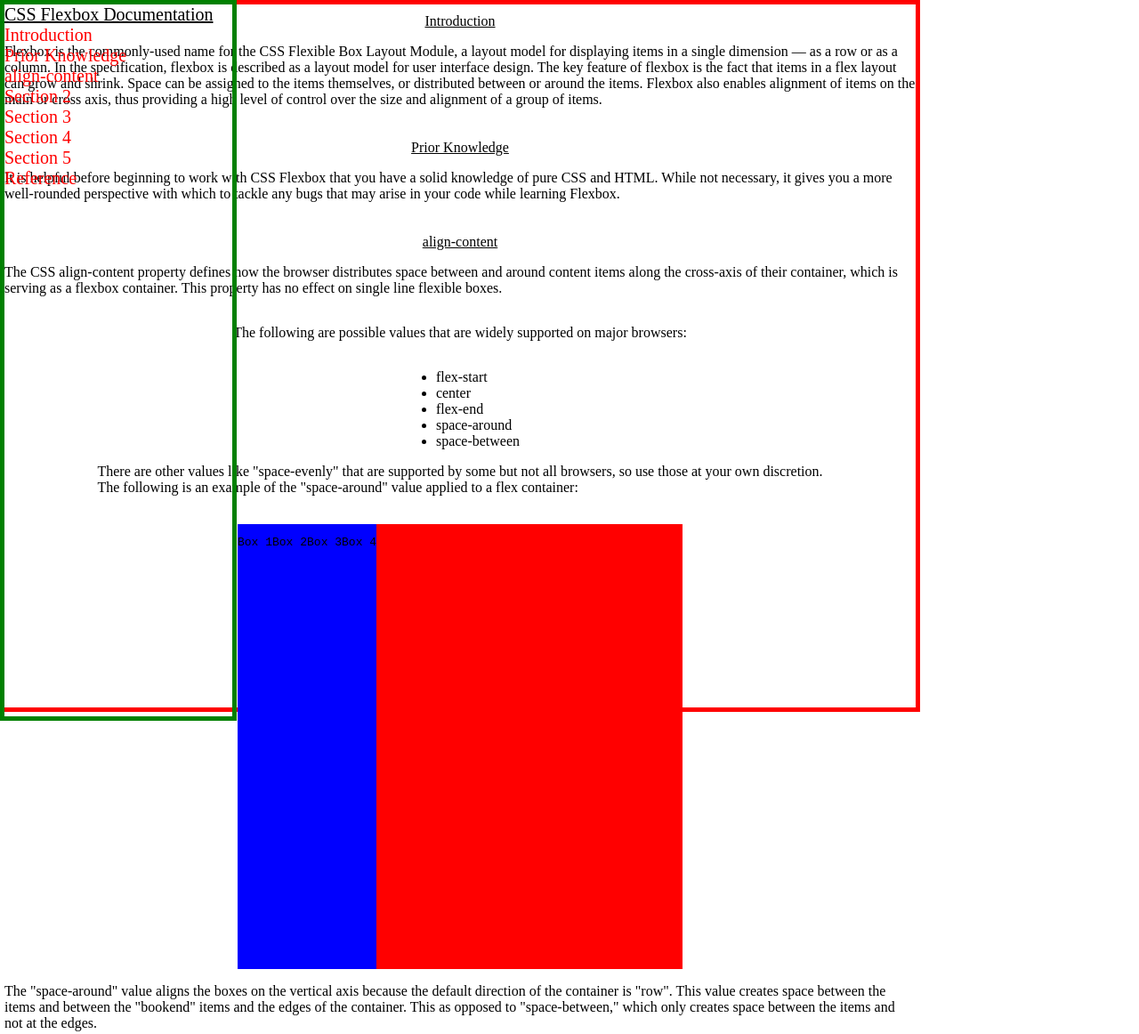
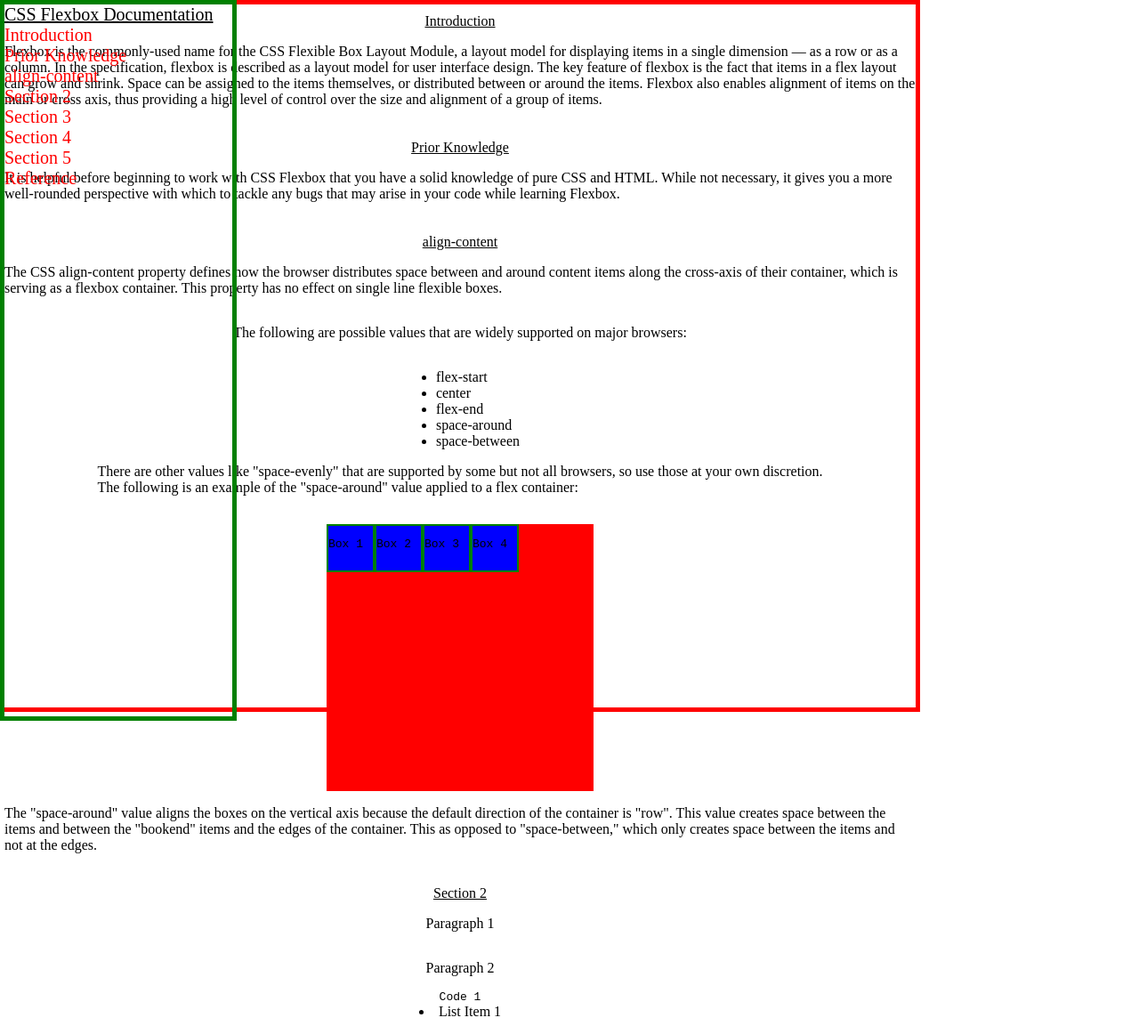
Before and after one commit to steven-the-qa/documentation, a plain HTML site: page index.html in a window 1280 px wide. Shown: the top 1162 px of the page at 89% size. Drawn offline with Linux system fonts and the light colour scheme.

Commit message:
Update index.html

```diff
--- a/index.html
+++ b/index.html
@@ -65,11 +65,14 @@
          display: flex;
          align-content: space-around;
          background-color: red;
-         height: 500px;
-         width: 500px;
+         height: 300px;
+         width: 300px;
        }
        .box {
          background-color: blue;
+         height: 50px;
+         width: 50px;
+         border: solid green 2px;
        }
      </style>
      <div id="flex-container">
```
